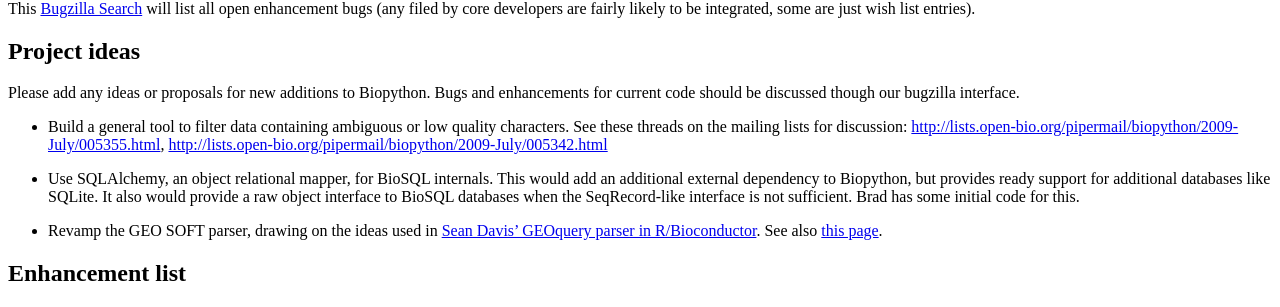
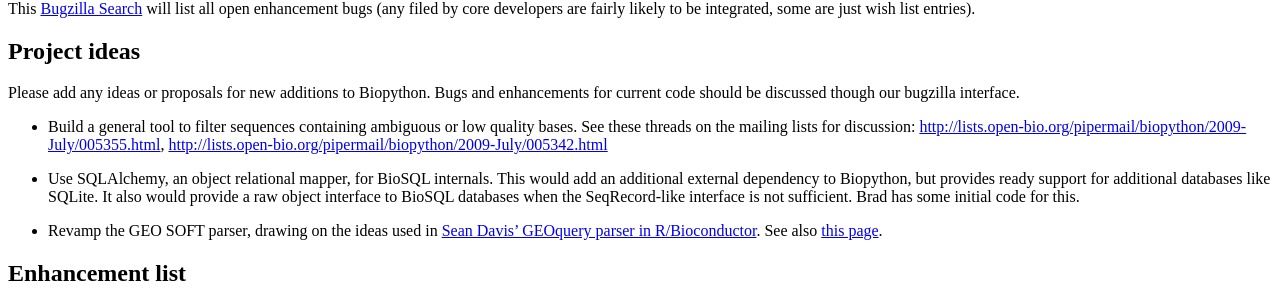
Before and after one commit to biopython/biopython.github.io, a Jekyll site: the page built from wiki/Active_projects.md, in a window 1280 px wide. Shown: the part 719-1026 px from the top of the page. Built offline with Jekyll 4.4.1, drawn with Linux system fonts in a browser that asks for light colours.

Commit message:
/* Project ideas */

```diff
--- a/wiki/Active_projects.md
+++ b/wiki/Active_projects.md
@@ -80,8 +80,8 @@ Please add any ideas or proposals for new additions to Biopython. Bugs
 and enhancements for current code should be discussed though our
 bugzilla interface.
 
--   Build a general tool to filter data containing ambiguous or low
-    quality characters. See these threads on the mailing lists for
+-   Build a general tool to filter sequences containing ambiguous or low
+    quality bases. See these threads on the mailing lists for
     discussion:
     <http://lists.open-bio.org/pipermail/biopython/2009-July/005355.html>,
     <http://lists.open-bio.org/pipermail/biopython/2009-July/005342.html>
```
Also changed, not shown: 1 other file.
